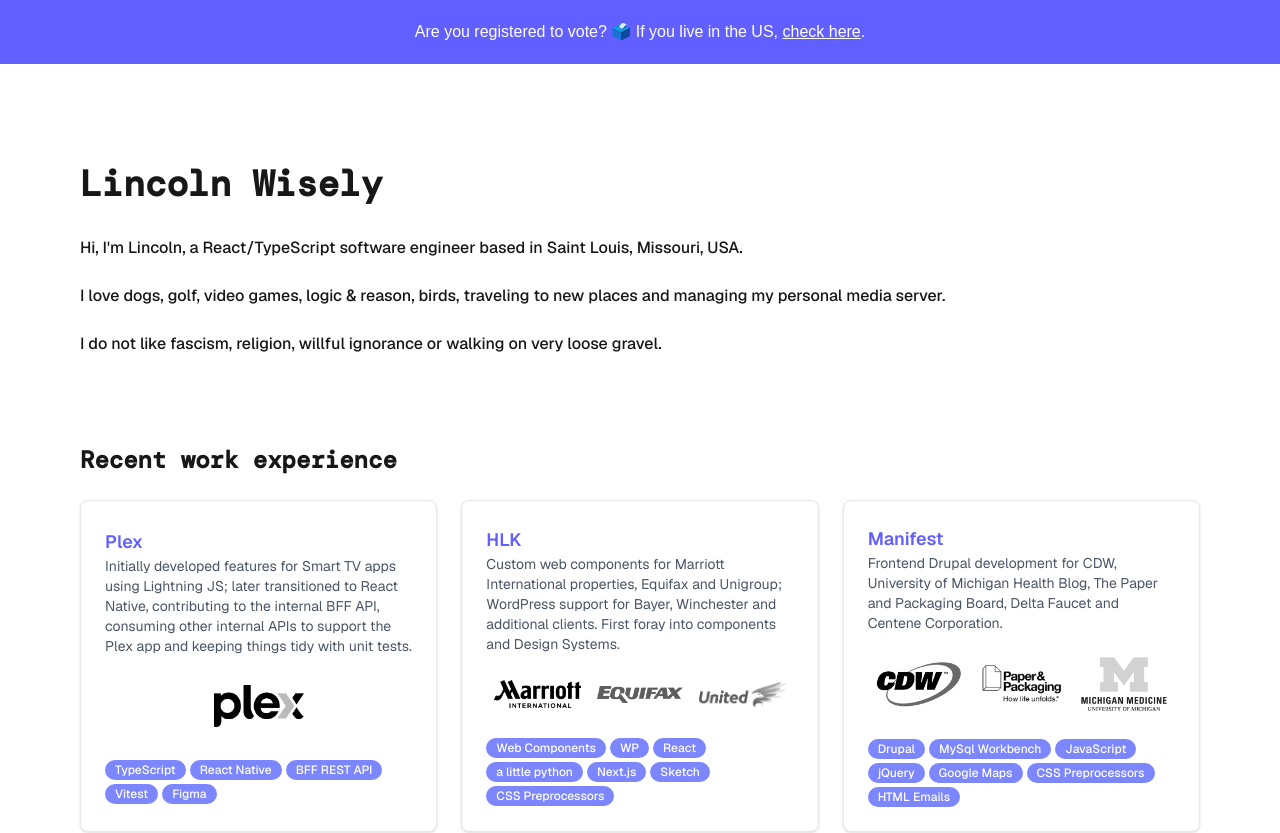
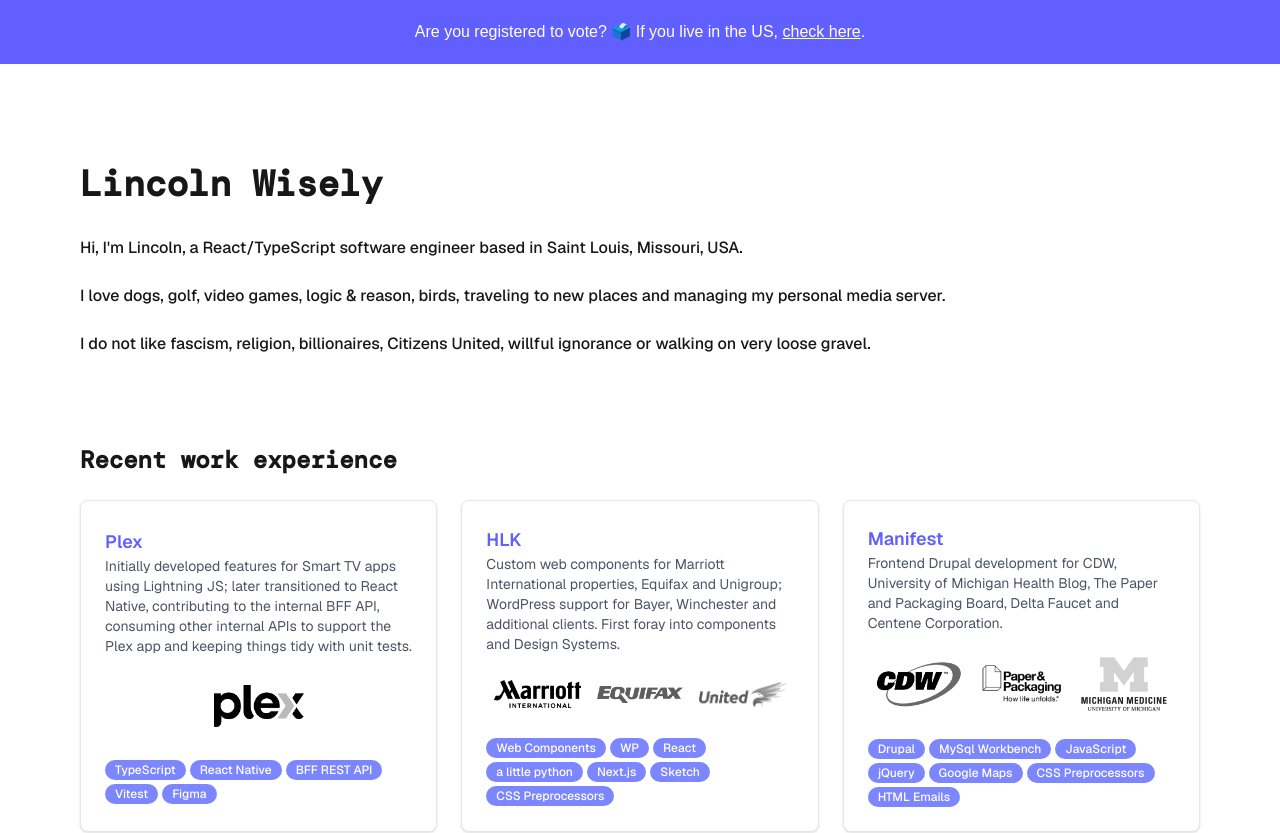
Before and after one commit to lincolnwisely/lincoln-wisely, a Next.js app: page / in a window 1280 px wide. Shown: the top 833 px of the page. Built offline with nearby package versions, Linux system fonts and the light colour scheme; a web font is replaced by a local one.

Commit message:
more things i do not like

```diff
--- a/src/app/page.tsx
+++ b/src/app/page.tsx
@@ -28,7 +28,7 @@
                 media server.
               </p>
               <br />
-              <p>I do not like fascism, religion, willful ignorance or walking on very loose gravel.</p>
+              <p>I do not like fascism, religion, billionaires, Citizens United, willful ignorance or walking on very loose gravel.</p>
             </div>
           </div>
           <br />
```
